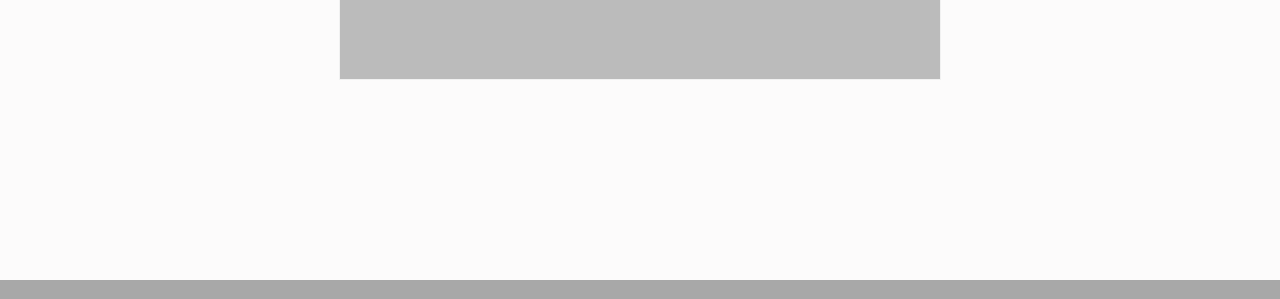
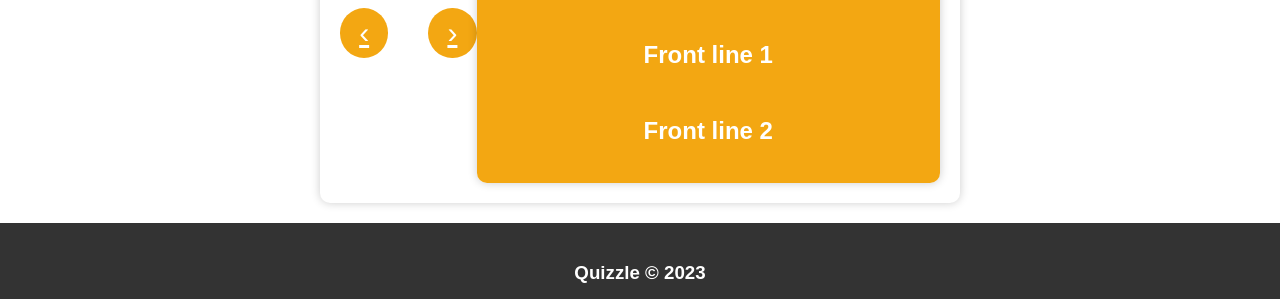
Before and after one commit to Project-Team-Quizlet/AP_Project_Team, a website built with webpack: page src/html/quizzle.flashcards.html in a window 1280 px wide. Shown: the part 679-978 px from the top of the page. Built offline with nearby package versions, Linux system fonts and the light colour scheme; some packages are replaced by stand-ins of ours; a web font is replaced by a local one.

Commit message:
redesigned css file

```diff
--- /dev/null
+++ b/src/css/global.css
@@ -0,0 +1,324 @@
+/* Global styles */
+body {
+    font-family: Arial, sans-serif;
+    font-size: 16px;
+    color: #333;
+    margin: 0;
+    padding: 0;
+}
+
+header {
+    background-color: #f2f2f2;
+    padding: 20px;
+}
+
+.logo {
+    height: 60px;
+}
+
+nav a {
+    display: inline-block;
+    margin-right: 20px;
+    color: #333;
+    text-decoration: none;
+    font-weight: bold;
+}
+
+nav a:hover {
+    color: #0077c0;
+}
+
+#hero {
+    background-color: #0077c0;
+    color: #fff;
+    text-align: center;
+    padding: 80px 20px;
+}
+
+#hero-msg h1 {
+    font-size: 48px;
+    margin-top: 0;
+    margin-bottom: 20px;
+}
+
+.homeblock {
+    max-width: 800px;
+    margin: 0 auto;
+    padding: 40px;
+}
+
+.homeblock h1 {
+    font-size: 36px;
+    margin-top: 0;
+    margin-bottom: 20px;
+}
+
+.homeblock h2 {
+    font-size: 24px;
+    margin-top: 20px;
+    margin-bottom: 10px;
+}
+
+.homeblock p {
+    margin-top: 0;
+    margin-bottom: 20px;
+}
+
+.social img {
+    height: 30px;
+    margin-right: 10px;
+}
+
+footer {
+    background-color: #333;
+    color: #fff;
+    text-align: center;
+    padding: 20px;
+}
+
+footer a {
+    color: #509fe4;
+    text-decoration: underline;
+}
+
+footer a:hover {
+    color: #ccc;
+    /* Change the link hover color to light gray */
+}
+
+/*******************************
+          Contact Us Page
+*******************************/
+/* Center the form */
+#feedback {
+    display: flex;
+    justify-content: center;
+    align-items: center;
+    height: calc(100vh - 200px);
+}
+
+/* Style the form inputs */
+#feedback ul {
+    list-style: none;
+    margin: 0;
+    padding: 0;
+    display: flex;
+    flex-direction: column;
+    align-items: center;
+}
+
+#feedback li {
+    margin: 10px 0;
+    width: 100%;
+    display: flex;
+    flex-direction: column;
+}
+
+#feedback label {
+    font-size: 18px;
+    font-weight: bold;
+    margin-bottom: 5px;
+}
+
+#feedback input[type="text"],
+#feedback input[type="email"],
+#feedback textarea {
+    width: 100%;
+    padding: 10px;
+    border: none;
+    border-radius: 5px;
+    box-shadow: 0px 2px 6px rgba(0, 0, 0, 0.1);
+}
+
+#feedback textarea {
+    resize: vertical;
+    height: 150px;
+}
+
+#feedback input[type="submit"] {
+    background-color: #6f5dff;
+    color: #fff;
+    border: none;
+    border-radius: 5px;
+    padding: 10px 20px;
+    font-size: 18px;
+    font-weight: bold;
+    cursor: pointer;
+}
+
+#feedback input[type="submit"]:hover {
+    background-color: #5b4ace;
+}
+
+/* Style form feedback message */
+#feedback p {
+    font-size: 18px;
+    font-weight: bold;
+    text-align: center;
+    margin: 30px 0;
+}
+
+/* Style the form when submitted */
+.moveDown #feedback {
+    display: none;
+}
+
+/*******************************
+          Flashcard Page
+*******************************/
+.card_change {
+    margin: 20px auto;
+    width: 90%;
+    max-width: 600px;
+    display: flex;
+    justify-content: space-between;
+    align-items: center;
+    background-color: white;
+    padding: 20px;
+    border-radius: 10px;
+    box-shadow: 0px 0px 10px rgba(0, 0, 0, 0.2);
+}
+
+.previous {
+    display: flex;
+    justify-content: center;
+    align-items: center;
+    font-size: 30px;
+    width: 50px;
+    height: 50px;
+    border-radius: 50%;
+    background-color: #F3A712;
+    color: white;
+    margin-right: 20px;
+    cursor: pointer;
+}
+
+.next {
+    display: flex;
+    justify-content: center;
+    align-items: center;
+    font-size: 30px;
+    width: 50px;
+    height: 50px;
+    border-radius: 50%;
+    background-color: #F3A712;
+    color: white;
+    margin-left: 20px;
+    cursor: pointer;
+}
+
+.flip-card {
+    width: 80%;
+    height: 300px;
+    margin: 0 auto;
+    perspective: 1000px;
+}
+
+.flip-card-inner {
+    position: relative;
+    width: 100%;
+    height: 100%;
+    text-align: center;
+    transition: transform 0.6s;
+    transform-style: preserve-3d;
+    border-radius: 10px;
+    box-shadow: 0px 0px 10px rgba(0, 0, 0, 0.2);
+}
+
+.flip-card:hover .flip-card-inner {
+    transform: rotateY(180deg);
+}
+
+.flip-card-front,
+.flip-card-back {
+    position: absolute;
+    width: 100%;
+    height: 100%;
+    backface-visibility: hidden;
+    display: flex;
+    flex-direction: column;
+    /* added */
+    justify-content: center;
+    align-items: center;
+    font-size: 24px;
+    font-weight: bold;
+    color: white;
+    border-radius: 10px;
+
+}
+
+.flip-card-front {
+    background-color: #F3A712;
+}
+
+.flip-card-back {
+    background-color: #4CAF50;
+    transform: rotateY(180deg);
+}
+
+.round {
+    border-radius: 50%;
+}
+
+@media (max-width: 600px) {
+    .flip-card {
+        width: 100%;
+        height: 250px;
+    }
+}
+
+/*******************************
+          User Input
+      Create Flashcard Page
+*******************************/
+/* Styles for the user input form */
+.userinput {
+    max-width: 800px;
+    margin: 0 auto;
+    padding: 20px;
+}
+
+.addCard {
+    display: flex;
+    flex-direction: column;
+    align-items: center;
+    justify-content: center;
+    background-color: #f5f5f5;
+    padding: 20px;
+    border-radius: 10px;
+    box-shadow: 0px 0px 10px #ccc;
+}
+
+.addCard label {
+    font-size: 1.2em;
+    font-weight: bold;
+    margin-bottom: 10px;
+}
+
+.addCard input[type="text"] {
+    width: 40%;
+    padding: 10px;
+    margin-bottom: 20px;
+    border: none;
+    border-radius: 5px;
+    box-shadow: 0px 0px 5px #ccc;
+}
+
+.addCard input[type="submit"] {
+    background-color: #2ecc71;
+    color: #fff;
+    padding: 10px 20px;
+    border: none;
+    border-radius: 5px;
+    font-size: 1.2em;
+    cursor: pointer;
+    transition: all 0.2s ease-in-out;
+}
+
+.addCard input[type="submit"]:hover {
+    background-color: #27ae60;
+}
+
+.addCard input[type="submit"]:active {
+    transform: translateY(2px);
+}
--- a/src/css/practice.css
+++ /dev/null
@@ -1,51 +0,0 @@
-@import url('https://fonts.googleapis.com/css2?family=Roboto:wght@100&display=swap');
-body {
-  background: #eee;
-  font-family: Roboto, Helvetica, sans-serif;
-}
-
-.card {
-  position: absolute;
-  top: 50%;
-  left: 50%;
-  width: 300px;
-  height: 300px;
-  margin: -150px;
-  float: left;
-  perspective: 500px;
-}
-
-.content {
-  position: absolute;
-  width: 100%;
-  height: 100%;
-  box-shadow: 0 0 15px rgba(0,0,0,0.1);
-
-  transition: transform 1s;
-  transform-style: preserve-3d;
-}
-
-.card:hover .content {
-  transform: rotateY( 180deg ) ;
-  transition: transform 0.5s;
-}
-
-.front,
-.back {
-  position: absolute;
-  height: 100%;
-  width: 100%;
-  background: white;
-  line-height: 300px;
-  color: #03446A;
-  text-align: center;
-  font-size: 60px;
-  border-radius: 5px;
-  backface-visibility: hidden;
-}
-
-.back {
-  background: #03446A;
-  color: white;
-  transform: rotateY( 180deg );
-}
--- a/src/html/quizzle.flashcards.html
+++ b/src/html/quizzle.flashcards.html
@@ -6,7 +6,7 @@
     <meta http-equiv="X-UA-Compatible" content="IE=edge">
     <meta name="viewport" content="width=device-width, initial-scale=1.0">
     <title>Quizzle Flash Cards</title>
-    <link type="text/css" rel="stylesheet" href="../css/personalstyle.css">
+    <link type="text/css" rel="stylesheet" href="../css/global.css">
 
 <body>
     <header>
```
Also changed, not shown: src/html/practiceTestPage.html (deleted, +0 -28 lines), src/html/project.html (deleted, +0 -12 lines), src/html/quizzle.contactus.html (+2 -1 lines), src/html/quizzle.home.html (+2 -1 lines), src/html/quizzle.userinput.html (+2 -2 lines).
